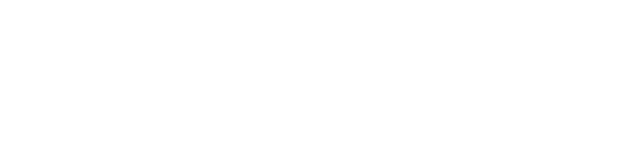
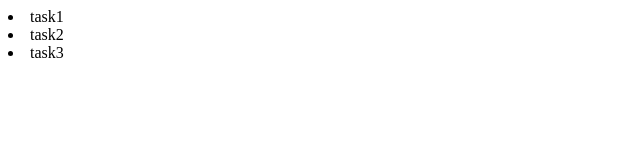
Before and after one commit to suakig/BackboneJs, a plain HTML site: page ToDo/index.html in a window 1280 px wide. Shown: the whole page, without its empty margins (0-640 px from the left). Drawn offline with Linux system fonts and the light colour scheme.

Commit message:
11 CollectionのViewを作ってみよう

```diff
--- a/ToDo/index.html
+++ b/ToDo/index.html
@@ -5,6 +5,8 @@
     <title>Backbone.js</title>
 </head>
 <body>
+
+    <div id = tasks></div>
 
     <script type="text/template" id="task-template">
         <%- title %>
--- a/ToDo/js/app.js
+++ b/ToDo/js/app.js
@@ -29,6 +29,17 @@ var Tasks = Backbone.Collection.extend({
     model: Task
 })
 
+var TasksView = Backbone.View.extend({
+    tagname: 'ul',
+    render: function() {
+        this.collection.each(function(task) {
+            var taskView = new TaskView({model: task});
+            this.$el.append(taskView.render().el);
+        }, this);
+        return this;
+    }
+});
+
 var tasks = new Tasks([
     {
         title: 'task1',
@@ -42,6 +53,8 @@ var tasks = new Tasks([
     },
 ])
 
-console.log(tasks.toJSON())
+//console.log(tasks.toJSON())
+var tasksView = new TasksView({collection: tasks});
+$('#tasks').html(tasksView.render().el)
 
 })();
```
